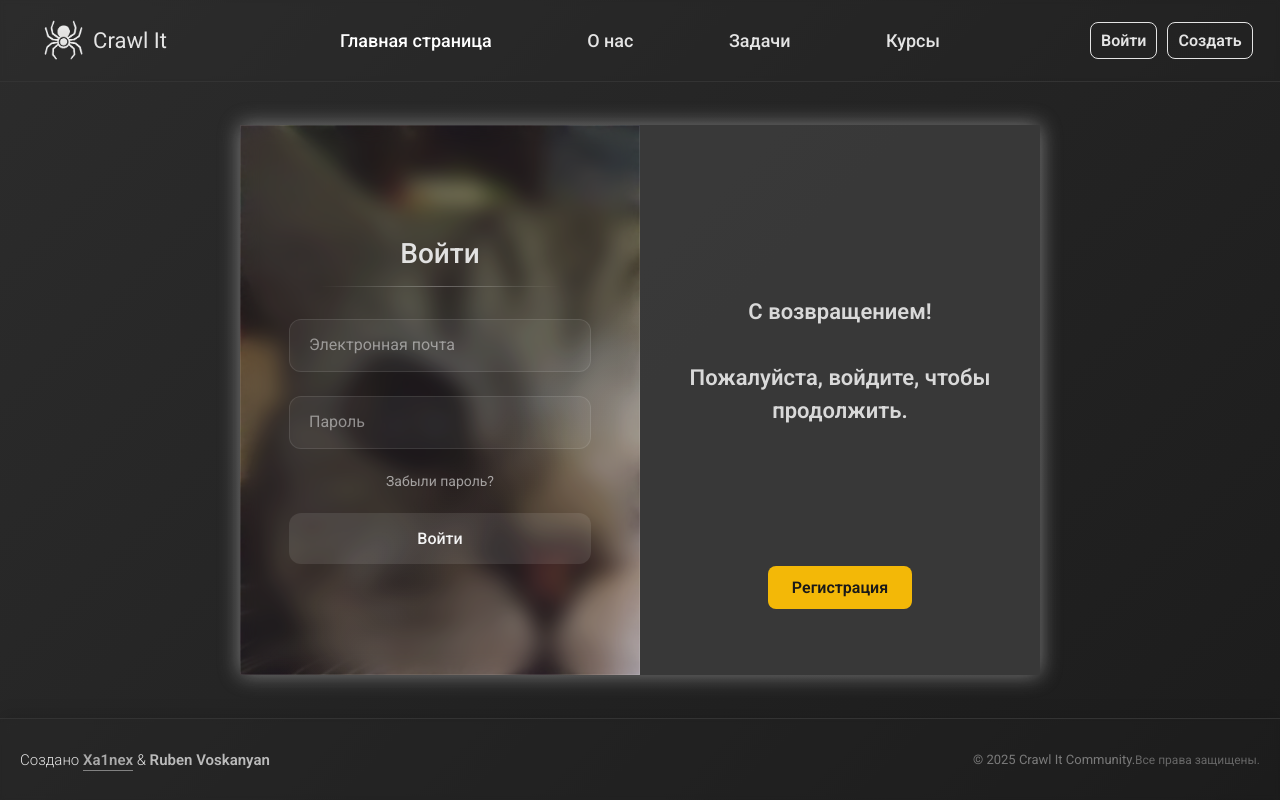
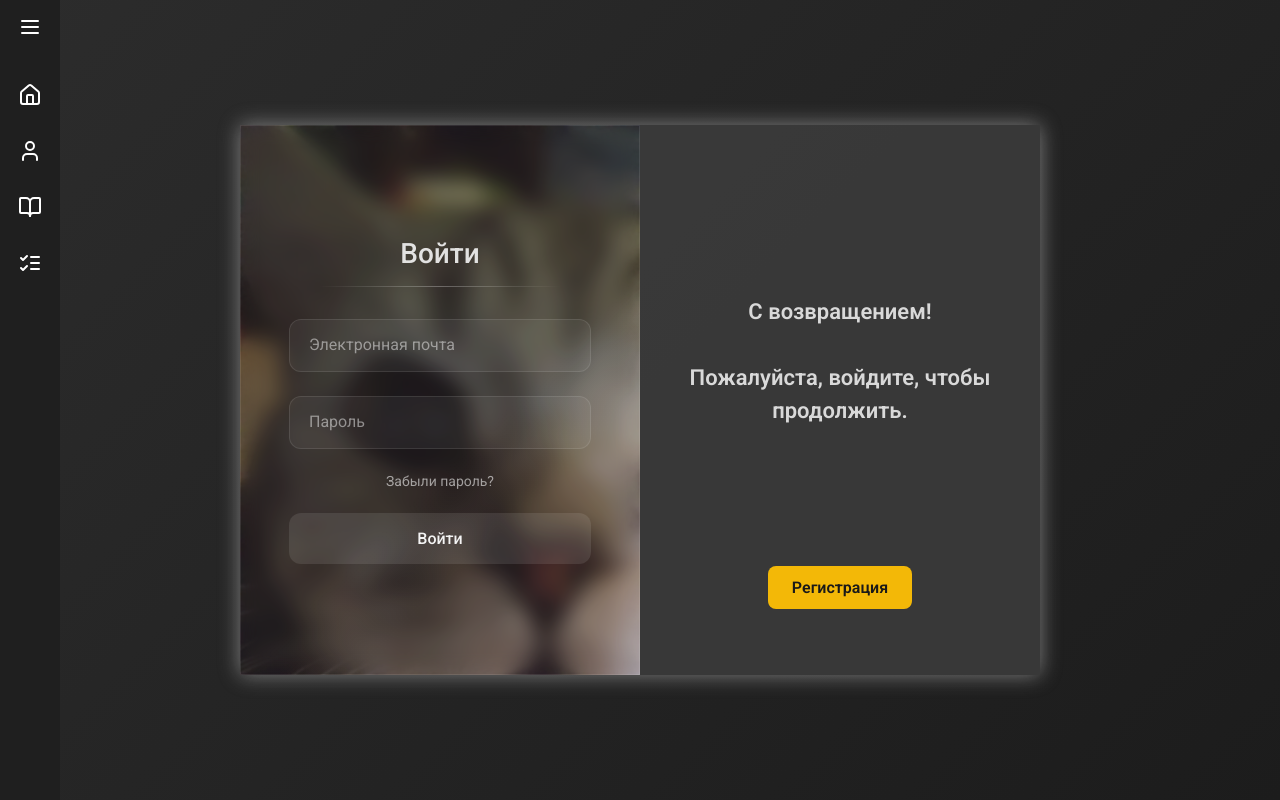
Before and after one commit to Hikoro822/Crawl-It, a Vue app: page /auth in a window 1280 px wide. Built offline with nearby package versions, Linux system fonts and the light colour scheme; a web font is replaced by a local one.

Commit message:
feat: добавление поддержки нескольких layout

```diff
--- a/src/App.vue
+++ b/src/App.vue
@@ -1,9 +1,24 @@
 <script setup>
 import Layout from '@/layouts/Layout.vue'
+import BaseLayout from "@/layouts/BaseLayout.vue";
+import {computed} from "vue";
+import {useRoute} from "vue-router";
+
+const route = useRoute()
+
+const layout = computed(() => {
+  const name = route.meta.layout || 'DefaultLayout'
+  return layouts[name] || BaseLayout
+})
+
+const layouts = {
+  BaseLayout,
+  Layout
+}
 </script>
 
 <template>
-  <Layout>
-    <RouterView/>
-  </Layout>
+  <component :is="layout">
+    <RouterView />
+  </component>
 </template>
--- /dev/null
+++ b/src/layouts/BaseLayout.vue
@@ -0,0 +1,132 @@
+<script setup lang="ts">
+import {ref} from 'vue'
+import {Menu, Home, User, ListChecks, BookOpen} from 'lucide-vue-next'
+
+const isExpanded = ref(false)
+
+const toggleSidebar = () => {
+  isExpanded.value = !isExpanded.value
+}
+
+const navItems = [
+  {icon: Home, label: 'Главная', to: '/'},
+  {icon: User, label: 'Профиль', to: '/profile'},
+  {icon: BookOpen, label: 'Курсы', to: '/courses'},
+  {icon: ListChecks, label: 'Задачи', to: '/tasks'}
+]
+
+</script>
+
+<template>
+  <div class="layout">
+    <main class="layout__main">
+      <slot/>
+    </main>
+    <aside :class="['layout__sidebar', { expanded: isExpanded }]">
+      <button class="layout__toggle" @click="toggleSidebar">
+        <Menu :size="24"/>
+      </button>
+
+      <nav class="layout__nav">
+        <a
+            class="layout__nav-item"
+            v-for="item in navItems"
+            :key="item.to"
+            :href="item.to"
+        >
+          <component :is="item.icon" :size="24"/>
+          <span :class="['layout__nav-label', { visible: isExpanded }]">
+            {{ item.label }}
+          </span>
+        </a>
+      </nav>
+    </aside>
+  </div>
+</template>
+
+<style scoped lang="scss">
+.layout {
+  height: 100vh;
+  display: flex;
+  background: linear-gradient(135deg, #2C2C2C, #1C1C1C);
+  overflow: hidden;
+  position: relative;
+
+  &__main {
+    flex: 1;
+    display: flex;
+    justify-content: center;
+    align-items: center;
+  }
+
+  &__sidebar {
+    position: absolute;
+    top: 0;
+    left: 0;
+    height: 100%;
+    background-color: #1f1f1f;
+    color: #fff;
+    width: 60px;
+    display: flex;
+    flex-direction: column;
+    align-items: center;
+    transition: 0.3s;
+    z-index: 10;
+    padding: 15px 0;
+
+    &.expanded {
+      width: 200px;
+      align-items: flex-start;
+      padding-left: 10px;
+    }
+  }
+
+  &__toggle {
+    background: none;
+    border: none;
+    color: inherit;
+    margin-bottom: 32px;
+    cursor: pointer;
+    align-self: center;
+  }
+
+  &__nav {
+    display: flex;
+    align-items: center;
+    flex-direction: column;
+    gap: 16px;
+  }
+
+  &__nav-item {
+    align-self: flex-start;
+    display: flex;
+    cursor: pointer;
+    padding: 8px;
+    border-radius: 10px;
+    color: #ffffff;
+
+    &:hover {
+      background-color: #2e2e2e;
+    }
+
+    svg {
+      flex-shrink: 0;
+    }
+
+    .layout__nav-label {
+      max-width: 0;
+      opacity: 0;
+      white-space: nowrap;
+      overflow: hidden;
+      transition: 0.6s;
+    }
+
+    .layout__nav-label.visible {
+      padding-left: 8px;
+      max-width: inherit;
+      opacity: 1;
+    }
+  }
+}
+
+</style>
```
